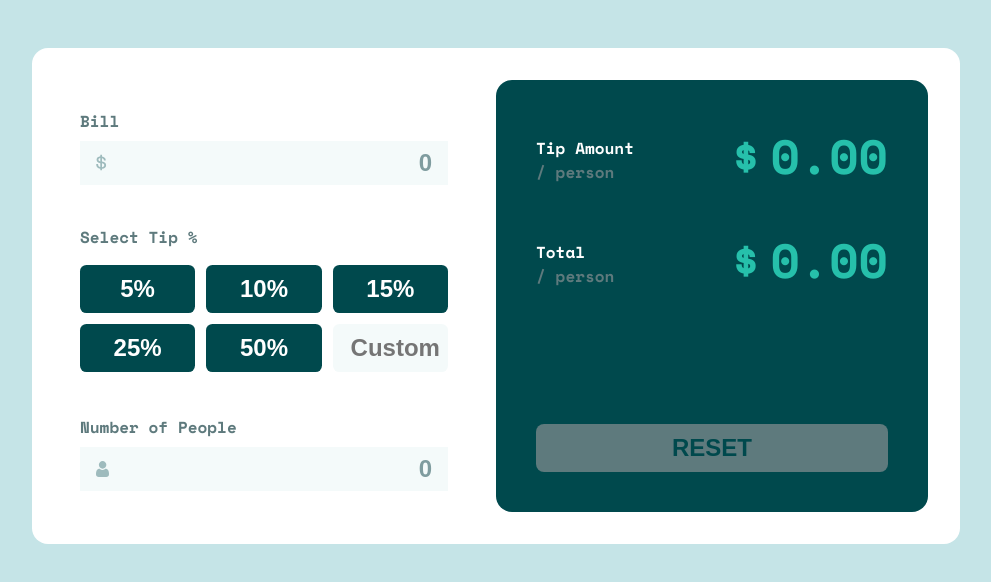
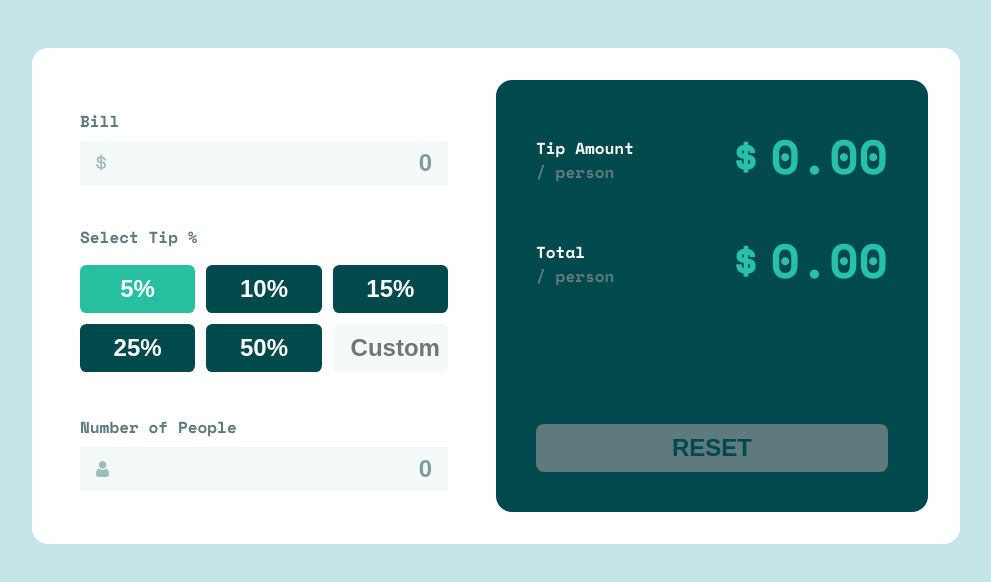
Before and after one commit to xingxing-prog/frontendMentor, a plain HTML site: page tip-calculator-app-main/index.html in a window 1280 px wide. In both pictures the pointer is over the button "5%". Shown: the part 174-756 px from the top of the page, without its empty margins (144-1135 px from the left). Drawn offline with nearby package versions, Linux system fonts and the light colour scheme.

Commit message:
add hover state output

```diff
--- a/tip-calculator-app-main/style.css
+++ b/tip-calculator-app-main/style.css
@@ -113,6 +113,11 @@ body{
     color:hsl(0, 0%, 100%);
 }
 
+.number:hover{
+    cursor:pointer;
+    background-color:hsl(168, 67%, 45%);
+}
+
 #custom{
     text-align:center;
     font-weight:700;
```
